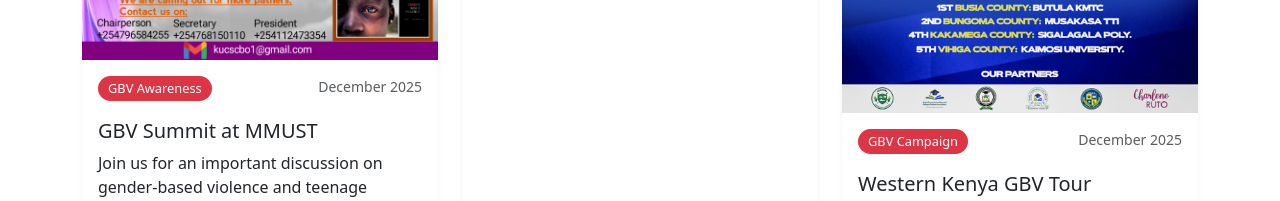
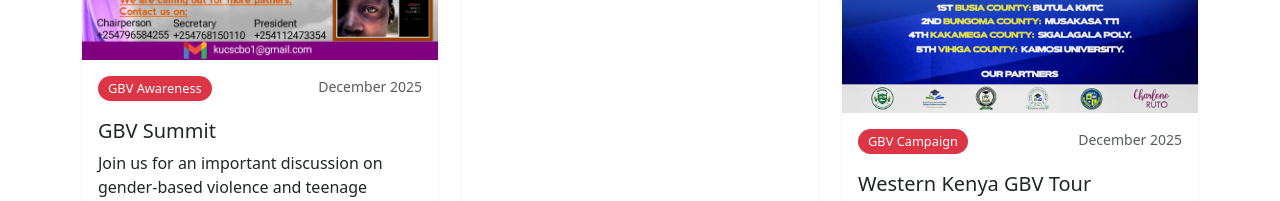
Before and after one commit to Ramatech20/final, a plain HTML site: page index.html in a window 1280 px wide. Shown: the part 1679-1880 px from the top of the page. Drawn offline with nearby package versions, Linux system fonts and the light colour scheme.

Commit message:
Update card title for GBV Summit

```diff
--- a/index.html
+++ b/index.html
@@ -307,7 +307,7 @@
               <span class="news-badge gbv-badge">GBV Awareness</span>
               <small class="text-muted">December 2025</small>
             </div>
-            <h5 class="card-title">GBV Summit at MMUST</h5>
+            <h5 class="card-title">GBV Summit</h5>
             <p class="card-text">Join us for an important discussion on gender-based violence and teenage pregnancy prevention at Masinde Muliro University.</p>
             <a href="news.html" class="btn btn-sm btn-danger">Read More</a>
           </div>
```
